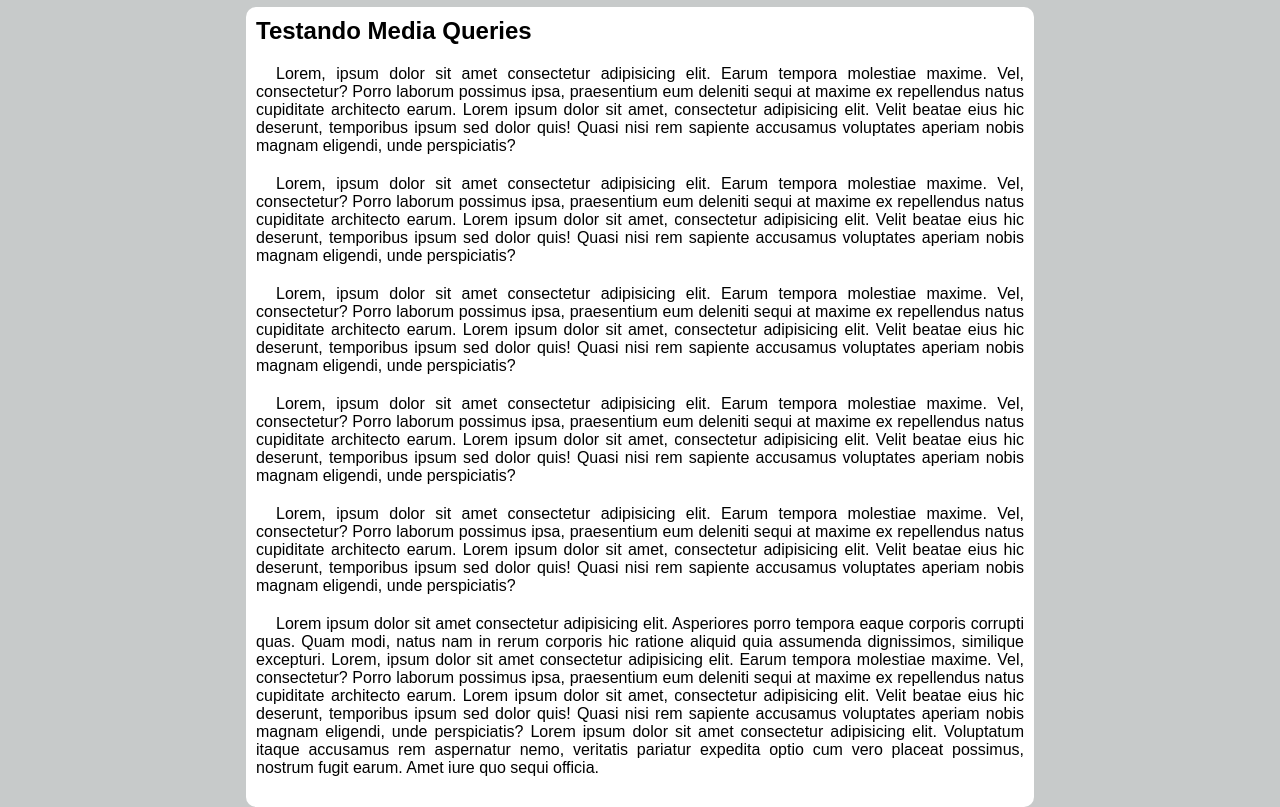
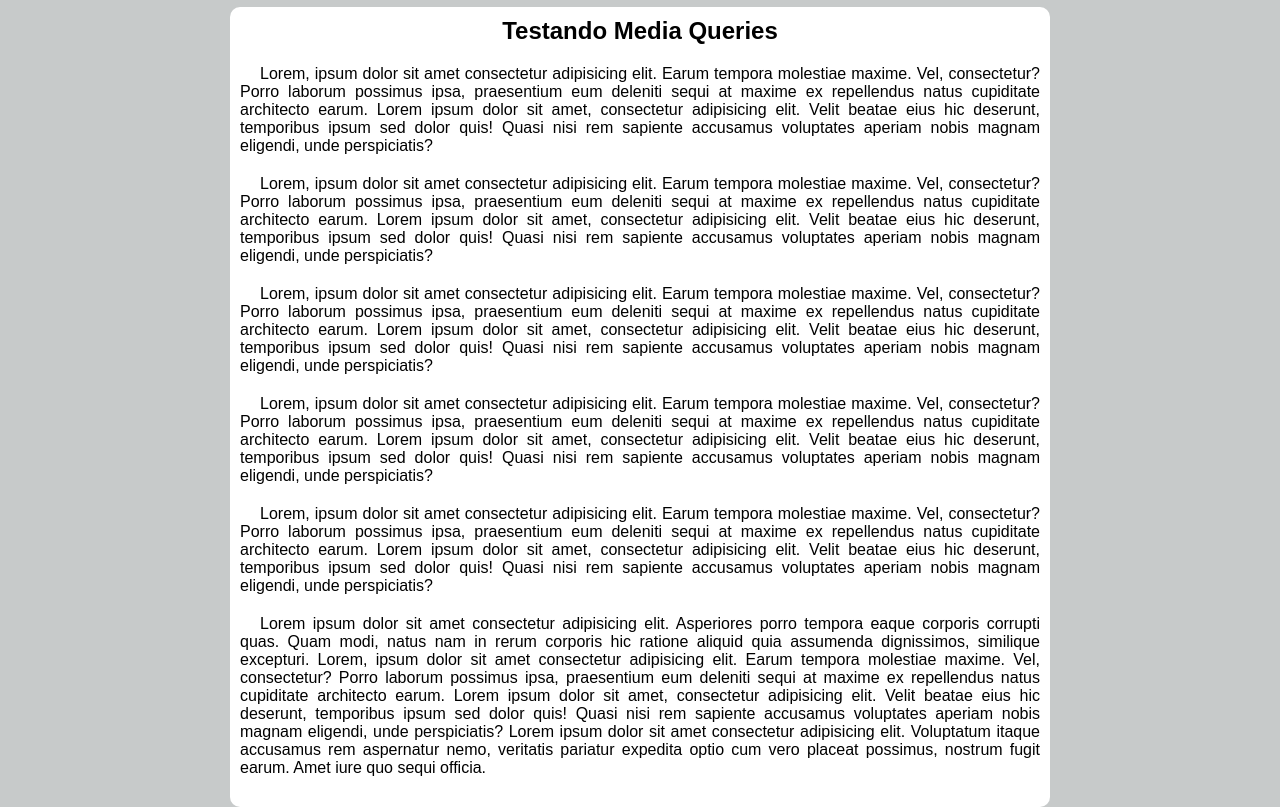
Before and after one commit to franciscojeronimo1/Projetos-Testes, a plain HTML site: page ex026/mq005/index.html in a window 1280 px wide. Shown: the part 100-907 px from the top of the page. Drawn offline with Linux system fonts and the light colour scheme.

Commit message:
Update media-query.css

```diff
--- a/ex026/mq005/estilos/media-query.css
+++ b/ex026/mq005/estilos/media-query.css
@@ -14,6 +14,9 @@
     }
 
     main {
-        width: 768px;
+        width: 800px;
+    }
+    h2 {
+        text-align: center;
     }
 }
```
